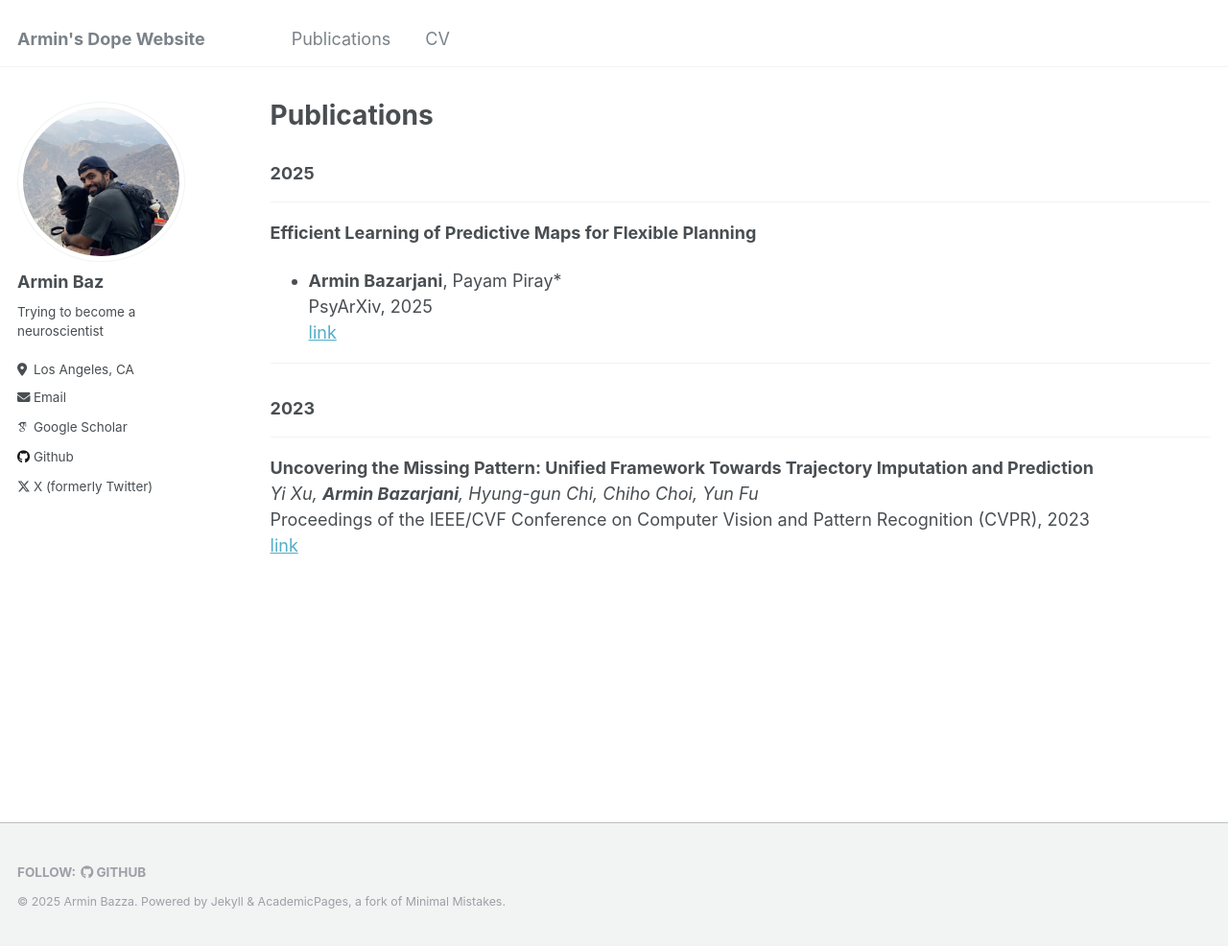
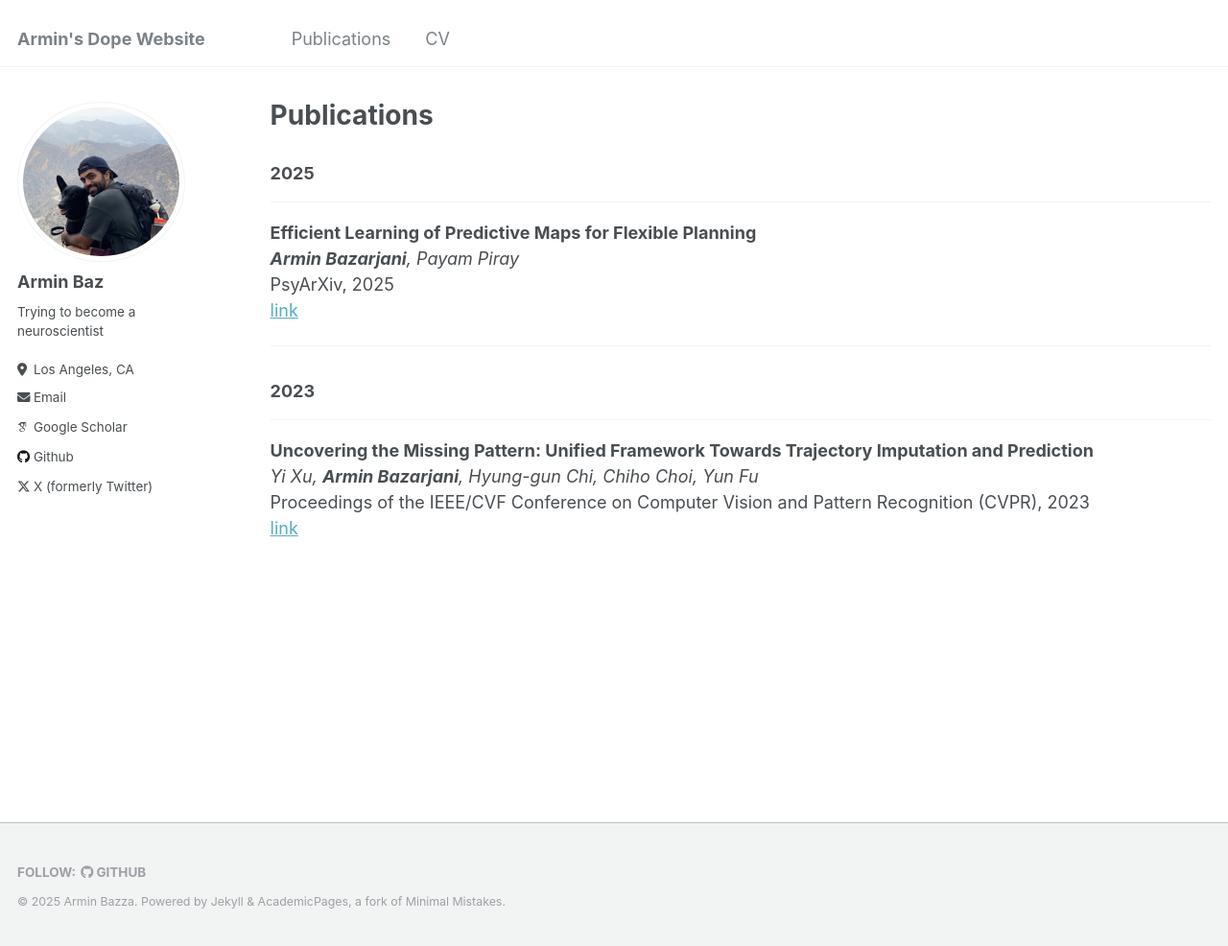
Before and after one commit to ArminBaz/arminbaz.github.io, a Jekyll site: the page built from _pages/publications.md, in a window 1280 px wide and 986 px high. Shown: the whole window at 96% size. Built offline with Jekyll 4.4.1, drawn with Linux system fonts in a browser that asks for light colours; some web fonts are replaced.

Commit message:
fix bold issue

```diff
--- a/_pages/publications.md
+++ b/_pages/publications.md
@@ -8,7 +8,7 @@ author_profile: true
 ___
 
 **Efficient Learning of Predictive Maps for Flexible Planning**
-* **Armin Bazarjani**, Payam Piray*
+*__Armin Bazarjani__, Payam Piray*
 PsyArXiv, 2025
 [link](https://osf.io/preprints/psyarxiv/ak57f)
 
```
